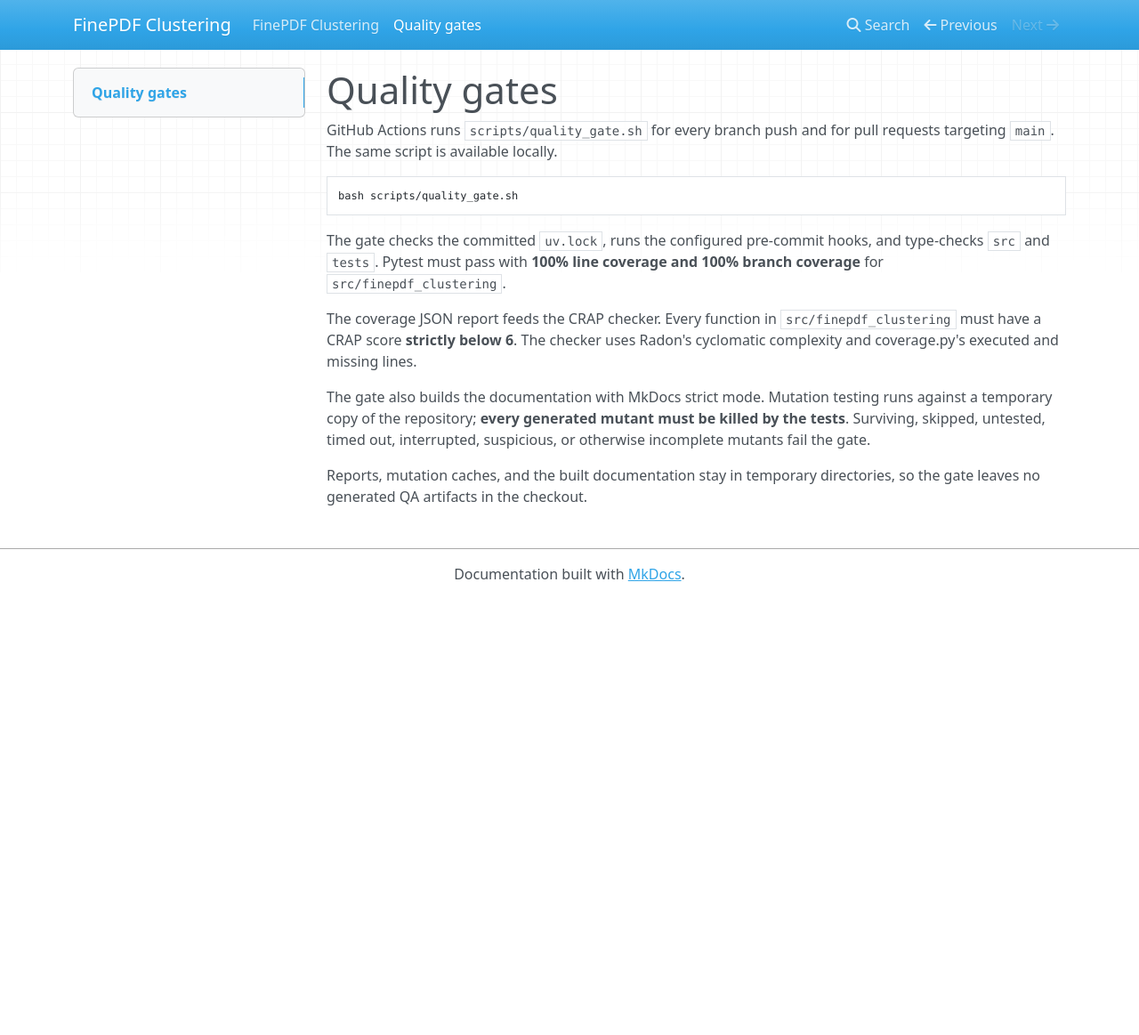
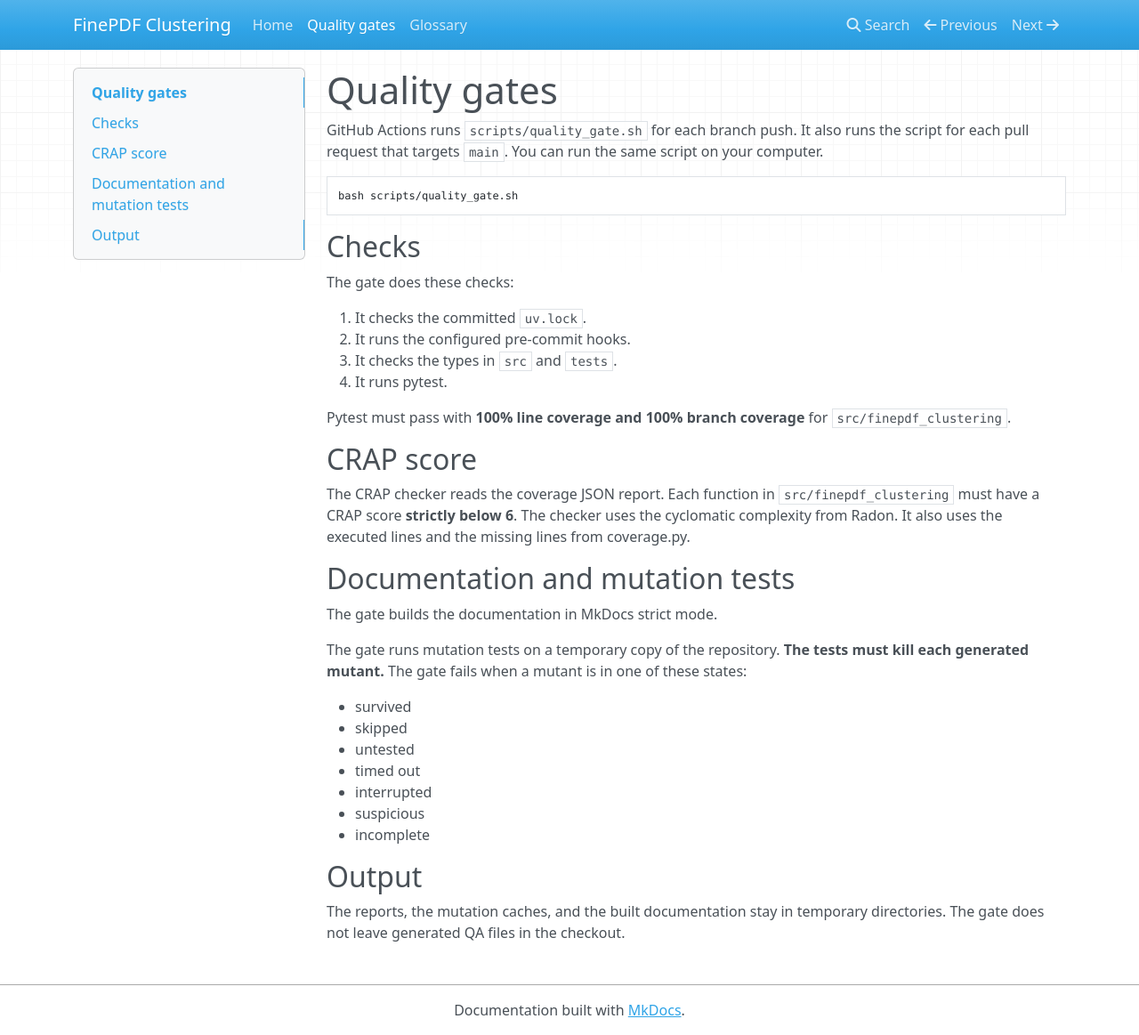
Before and after one commit to NoeFlandre/finepdf-clustering, an MkDocs documentation site: the page built from docs/quality.md, in a window 1280 px wide and 1163 px high. Shown: the whole window at 89% size. Built offline with MkDocs 1.6.1, drawn with Linux system fonts in a browser that asks for light colours; nearby versions of some CDN libraries.

Commit message:
docs: rewrite documentation in ASD-STE100 and add glossary (#6)
Claude-Session: https://claude.ai/code/session_012hTfGDKATWSHAuPsTwiCKA

Co-authored-by: Claude Sonnet 5.5 <noreply@anthropic.com>

````diff
--- a/docs/quality.md
+++ b/docs/quality.md
@@ -1,15 +1,40 @@
 # Quality gates
 
-GitHub Actions runs `scripts/quality_gate.sh` for every branch push and for pull requests targeting `main`. The same script is available locally.
+GitHub Actions runs `scripts/quality_gate.sh` for each branch push. It also runs the script for each pull request that targets `main`. You can run the same script on your computer.
 
 ```sh
 bash scripts/quality_gate.sh
 ```
 
-The gate checks the committed `uv.lock`, runs the configured pre-commit hooks, and type-checks `src` and `tests`. Pytest must pass with **100% line coverage and 100% branch coverage** for `src/finepdf_clustering`.
+## Checks
 
-The coverage JSON report feeds the CRAP checker. Every function in `src/finepdf_clustering` must have a CRAP score **strictly below 6**. The checker uses Radon's cyclomatic complexity and coverage.py's executed and missing lines.
+The gate does these checks:
 
-The gate also builds the documentation with MkDocs strict mode. Mutation testing runs against a temporary copy of the repository; **every generated mutant must be killed by the tests**. Surviving, skipped, untested, timed out, interrupted, suspicious, or otherwise incomplete mutants fail the gate.
+1. It checks the committed `uv.lock`.
+2. It runs the configured pre-commit hooks.
+3. It checks the types in `src` and `tests`.
+4. It runs pytest.
 
-Reports, mutation caches, and the built documentation stay in temporary directories, so the gate leaves no generated QA artifacts in the checkout.
+Pytest must pass with **100% line coverage and 100% branch coverage** for `src/finepdf_clustering`.
+
+## CRAP score
+
+The CRAP checker reads the coverage JSON report. Each function in `src/finepdf_clustering` must have a CRAP score **strictly below 6**. The checker uses the cyclomatic complexity from Radon. It also uses the executed lines and the missing lines from coverage.py.
+
+## Documentation and mutation tests
+
+The gate builds the documentation in MkDocs strict mode.
+
+The gate runs mutation tests on a temporary copy of the repository. **The tests must kill each generated mutant.** The gate fails when a mutant is in one of these states:
+
+- survived
+- skipped
+- untested
+- timed out
+- interrupted
+- suspicious
+- incomplete
+
+## Output
+
+The reports, the mutation caches, and the built documentation stay in temporary directories. The gate does not leave generated QA files in the checkout.
--- a/mkdocs.yml
+++ b/mkdocs.yml
@@ -1 +1,5 @@
 site_name: FinePDF Clustering
+nav:
+  - Home: index.md
+  - Quality gates: quality.md
+  - Glossary: glossary.md
````
Also changed, not shown: README.md (+53 -14 lines), docs/glossary.md (added, +22 -0 lines), docs/index.md (+13 -5 lines), huggingface/README.md (+12 -12 lines).
